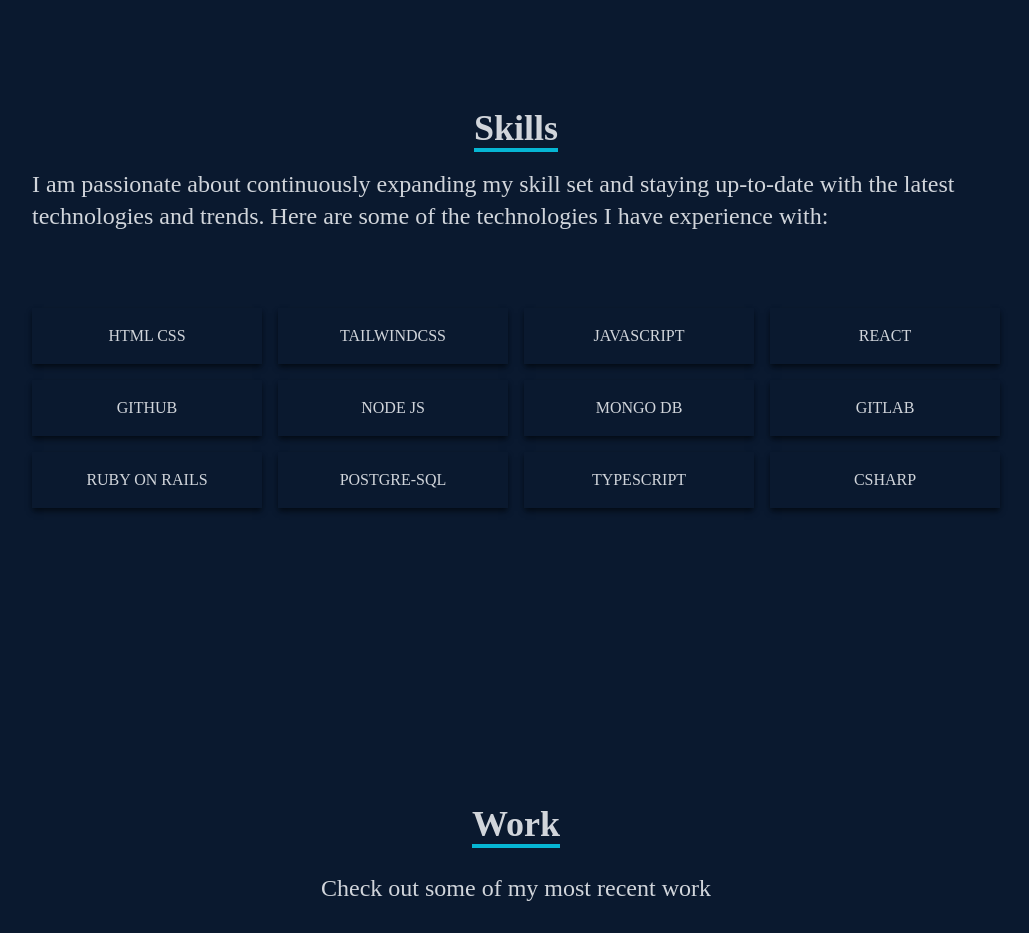
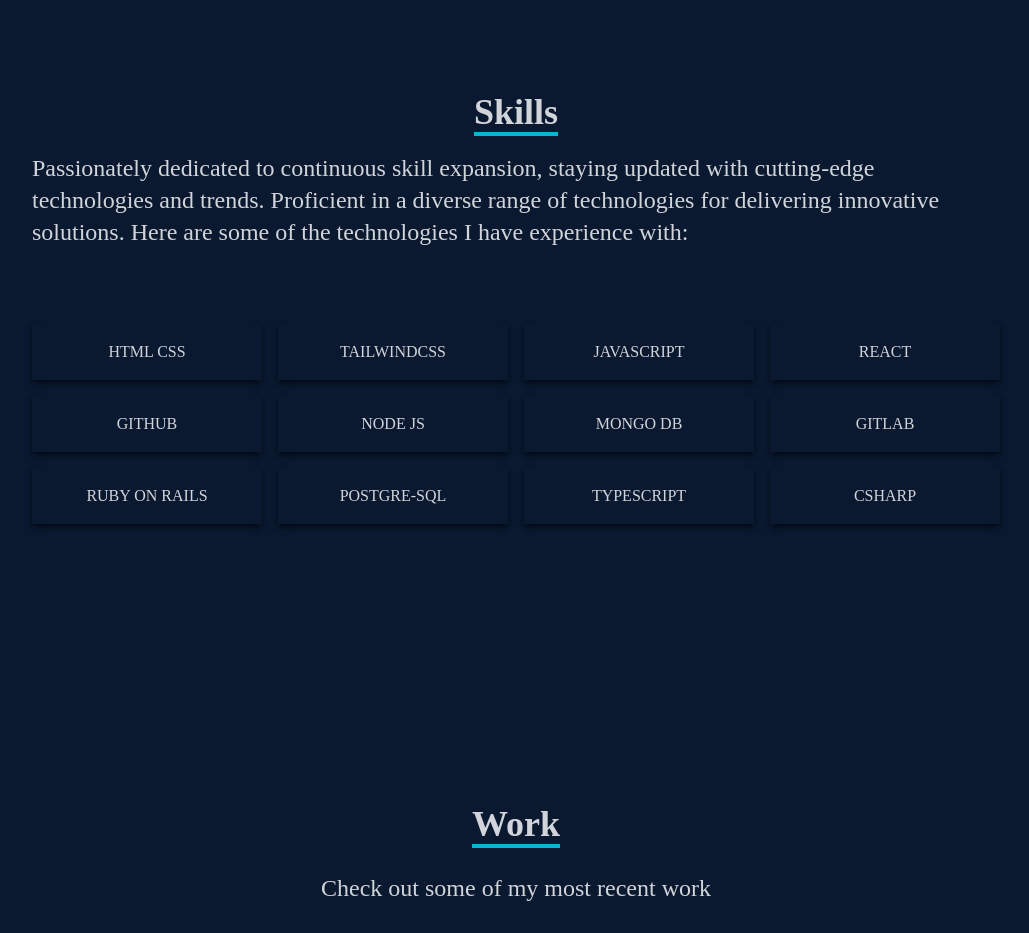
Before and after one commit to sabbatj/react-portfolio-js, a React (Create React App) app: page / in a window 1280 px wide. Shown: the part 1700-2633 px from the top of the page, without its empty margins (124-1153 px from the left). Built offline with nearby package versions, Linux system fonts and the light colour scheme.

Commit message:
Update skills.screen.tsx

```diff
--- a/src/screens/skills/skills.screen.tsx
+++ b/src/screens/skills/skills.screen.tsx
@@ -4,7 +4,7 @@ const Skills = () => {
       <div className='max-w-[1000px] mx-auto p-4 flex flex-col justify-center w-full h-full'>
           <div className=' w-full flex justify-center items-center flex-col mb-7 mt-12'>
               <p className='text-4xl font-bold inline border-b-4 border-cyan-500 text-center '>Skills</p>
-              <p className='py-4 text-2xl'>I am passionate about continuously expanding my skill set and staying up-to-date with the latest technologies and trends. Here are some of the technologies I have experience with:</p>
+              <p className='py-4 text-2xl'>Passionately dedicated to continuous skill expansion, staying updated with cutting-edge technologies and trends. Proficient in a diverse range of technologies for delivering innovative solutions. Here are some of the technologies I have experience with:</p>
           </div>
           <div className='w-full grid grid-cols-2 sm:grid-cols-4 gap-4 text-center py-8'>
               <div className='shadow-md shadow-[#040c16] hover:scale-110 duration-500'>
```
